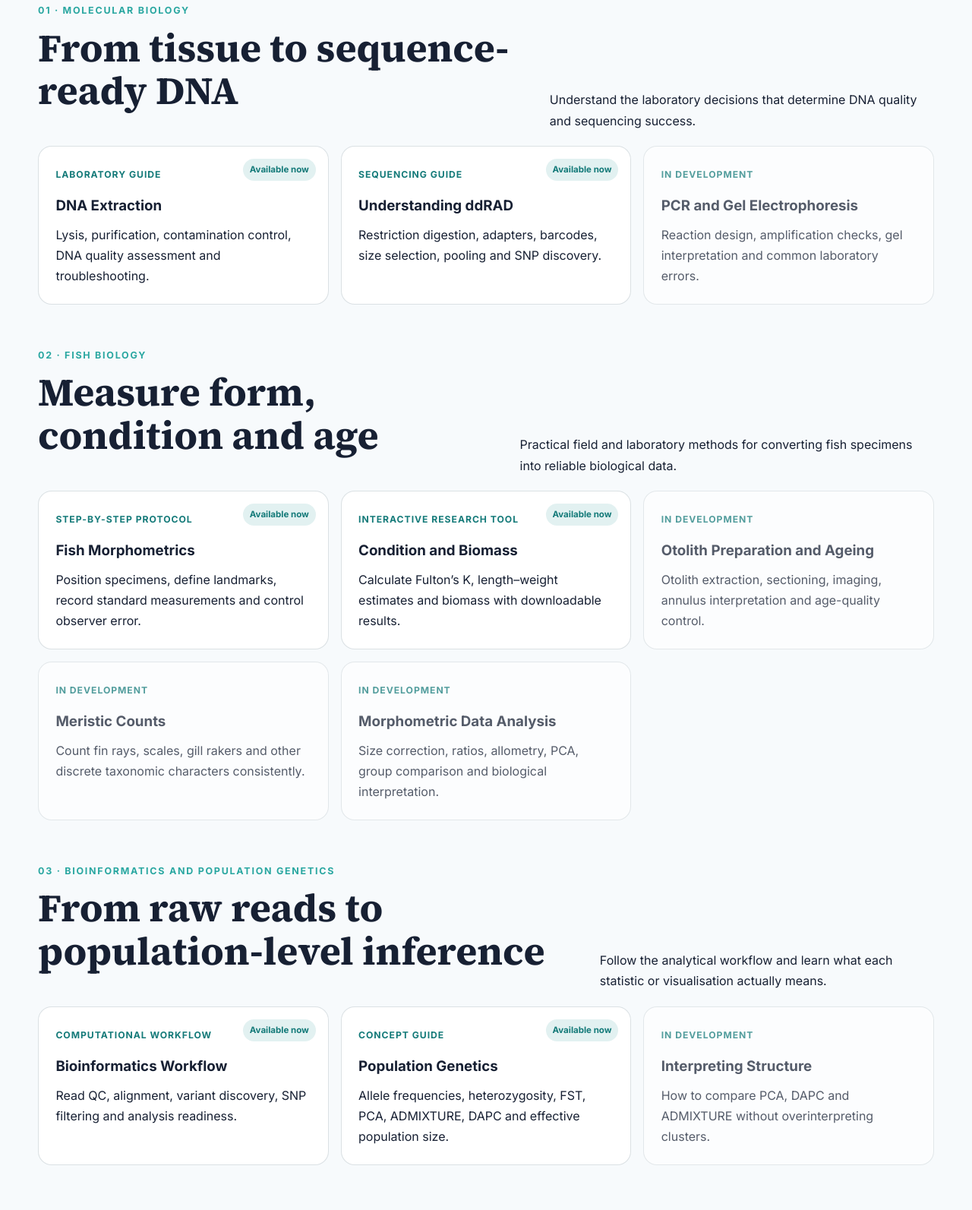
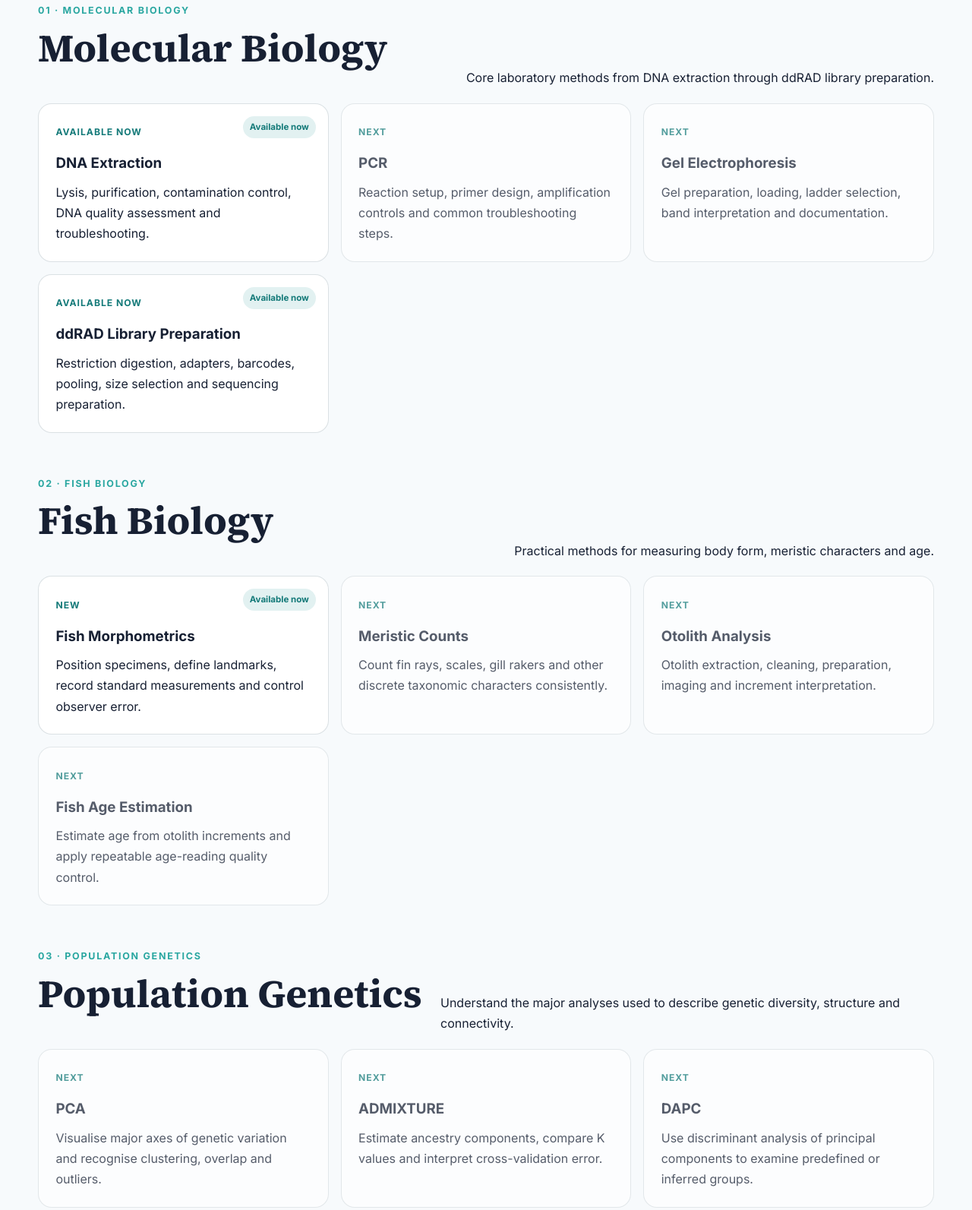
Before and after one commit to Behl2023/Behl2023.github.io, a plain HTML site: page learn.html in a window 1280 px wide. Shown: the part 1119-2712 px from the top of the page at 76% size. Drawn offline with Linux system fonts and the light colour scheme.

Commit message:
Add files via upload

```diff
--- a/learn.html
+++ b/learn.html
@@ -48,49 +48,55 @@
         </div>
 
         <div class="hub-section">
-          <div class="hub-heading"><div><p class="eyebrow">01 · Molecular Biology</p><h2>From tissue to sequence-ready DNA</h2></div><p>Understand the laboratory decisions that determine DNA quality and sequencing success.</p></div>
+          <div class="hub-heading"><div><p class="eyebrow">01 · Molecular Biology</p><h2>Molecular Biology</h2></div><p>Core laboratory methods from DNA extraction through ddRAD library preparation.</p></div>
           <div class="hub-grid">
-            <a class="hub-card live" href="dna-extraction.html"><span class="tag">Laboratory guide</span><h3>DNA Extraction</h3><p>Lysis, purification, contamination control, DNA quality assessment and troubleshooting.</p></a>
-            <a class="hub-card live" href="ddrad.html"><span class="tag">Sequencing guide</span><h3>Understanding ddRAD</h3><p>Restriction digestion, adapters, barcodes, size selection, pooling and SNP discovery.</p></a>
-            <article class="hub-card soon"><span class="tag">In development</span><h3>PCR and Gel Electrophoresis</h3><p>Reaction design, amplification checks, gel interpretation and common laboratory errors.</p></article>
+            <a class="hub-card live" href="dna-extraction.html"><span class="tag">Available now</span><h3>DNA Extraction</h3><p>Lysis, purification, contamination control, DNA quality assessment and troubleshooting.</p></a>
+            <article class="hub-card soon"><span class="tag">Next</span><h3>PCR</h3><p>Reaction setup, primer design, amplification controls and common troubleshooting steps.</p></article>
+            <article class="hub-card soon"><span class="tag">Next</span><h3>Gel Electrophoresis</h3><p>Gel preparation, loading, ladder selection, band interpretation and documentation.</p></article>
+            <a class="hub-card live" href="ddrad.html"><span class="tag">Available now</span><h3>ddRAD Library Preparation</h3><p>Restriction digestion, adapters, barcodes, pooling, size selection and sequencing preparation.</p></a>
           </div>
         </div>
 
         <div class="hub-section">
-          <div class="hub-heading"><div><p class="eyebrow">02 · Fish Biology</p><h2>Measure form, condition and age</h2></div><p>Practical field and laboratory methods for converting fish specimens into reliable biological data.</p></div>
+          <div class="hub-heading"><div><p class="eyebrow">02 · Fish Biology</p><h2>Fish Biology</h2></div><p>Practical methods for measuring body form, meristic characters and age.</p></div>
           <div class="hub-grid">
-            <a class="hub-card live" href="fish-morphometrics.html"><span class="tag">Step-by-step protocol</span><h3>Fish Morphometrics</h3><p>Position specimens, define landmarks, record standard measurements and control observer error.</p></a>
-            <a class="hub-card live" href="fish-calculator.html"><span class="tag">Interactive research tool</span><h3>Condition and Biomass</h3><p>Calculate Fulton’s K, length–weight estimates and biomass with downloadable results.</p></a>
-            <article class="hub-card soon"><span class="tag">In development</span><h3>Otolith Preparation and Ageing</h3><p>Otolith extraction, sectioning, imaging, annulus interpretation and age-quality control.</p></article>
-            <article class="hub-card soon"><span class="tag">In development</span><h3>Meristic Counts</h3><p>Count fin rays, scales, gill rakers and other discrete taxonomic characters consistently.</p></article>
-            <article class="hub-card soon"><span class="tag">In development</span><h3>Morphometric Data Analysis</h3><p>Size correction, ratios, allometry, PCA, group comparison and biological interpretation.</p></article>
+            <a class="hub-card live" href="fish-morphometrics.html"><span class="tag">New</span><h3>Fish Morphometrics</h3><p>Position specimens, define landmarks, record standard measurements and control observer error.</p></a>
+            <article class="hub-card soon"><span class="tag">Next</span><h3>Meristic Counts</h3><p>Count fin rays, scales, gill rakers and other discrete taxonomic characters consistently.</p></article>
+            <article class="hub-card soon"><span class="tag">Next</span><h3>Otolith Analysis</h3><p>Otolith extraction, cleaning, preparation, imaging and increment interpretation.</p></article>
+            <article class="hub-card soon"><span class="tag">Next</span><h3>Fish Age Estimation</h3><p>Estimate age from otolith increments and apply repeatable age-reading quality control.</p></article>
           </div>
         </div>
 
         <div class="hub-section">
-          <div class="hub-heading"><div><p class="eyebrow">03 · Bioinformatics and Population Genetics</p><h2>From raw reads to population-level inference</h2></div><p>Follow the analytical workflow and learn what each statistic or visualisation actually means.</p></div>
+          <div class="hub-heading"><div><p class="eyebrow">03 · Population Genetics</p><h2>Population Genetics</h2></div><p>Understand the major analyses used to describe genetic diversity, structure and connectivity.</p></div>
           <div class="hub-grid">
-            <a class="hub-card live" href="bioinformatics.html"><span class="tag">Computational workflow</span><h3>Bioinformatics Workflow</h3><p>Read QC, alignment, variant discovery, SNP filtering and analysis readiness.</p></a>
-            <a class="hub-card live" href="population-genetics.html"><span class="tag">Concept guide</span><h3>Population Genetics</h3><p>Allele frequencies, heterozygosity, FST, PCA, ADMIXTURE, DAPC and effective population size.</p></a>
-            <article class="hub-card soon"><span class="tag">In development</span><h3>Interpreting Structure</h3><p>How to compare PCA, DAPC and ADMIXTURE without overinterpreting clusters.</p></article>
+            <article class="hub-card soon"><span class="tag">Next</span><h3>PCA</h3><p>Visualise major axes of genetic variation and recognise clustering, overlap and outliers.</p></article>
+            <article class="hub-card soon"><span class="tag">Next</span><h3>ADMIXTURE</h3><p>Estimate ancestry components, compare K values and interpret cross-validation error.</p></article>
+            <article class="hub-card soon"><span class="tag">Next</span><h3>DAPC</h3><p>Use discriminant analysis of principal components to examine predefined or inferred groups.</p></article>
+            <article class="hub-card soon"><span class="tag">Next</span><h3>FST</h3><p>Measure genetic differentiation among populations and interpret biological significance.</p></article>
+            <article class="hub-card soon"><span class="tag">Next</span><h3>Effective Population Size (Ne)</h3><p>Understand contemporary effective population size, assumptions and uncertainty.</p></article>
+            <article class="hub-card soon"><span class="tag">Next</span><h3>Hardy–Weinberg Equilibrium</h3><p>Test genotype expectations, identify deviations and understand common biological causes.</p></article>
           </div>
         </div>
 
         <div class="hub-section">
-          <div class="hub-heading"><div><p class="eyebrow">04 · Environmental Toxicology</p><h2>Measure contaminants and evaluate biological risk</h2></div><p>Methods and calculations for trace-element analysis in marine organisms and seafood-safety research.</p></div>
+          <div class="hub-heading"><div><p class="eyebrow">04 · Environmental Toxicology</p><h2>Environmental Toxicology</h2></div><p>Trace-element measurement, quality assurance and human-health risk interpretation.</p></div>
           <div class="hub-grid">
-            <article class="hub-card soon"><span class="tag">In development</span><h3>ICP-MS Workflow</h3><p>Sample preparation, digestion, calibration, blanks, certified reference materials and QA/QC.</p></article>
-            <article class="hub-card soon"><span class="tag">In development</span><h3>Heavy-Metal Calculations</h3><p>Concentration conversion, EDI, EWI, THQ, hazard index and risk interpretation.</p></article>
-            <article class="hub-card soon"><span class="tag">In development</span><h3>Seafood-Safety Context</h3><p>How to compare tissue concentrations with guidelines while communicating uncertainty correctly.</p></article>
+            <article class="hub-card soon"><span class="tag">Next</span><h3>ICP-MS</h3><p>Sample digestion, calibration, detection, interference control and instrument workflow.</p></article>
+            <article class="hub-card soon"><span class="tag">Next</span><h3>Heavy Metals</h3><p>Understand essential and toxic elements, tissue accumulation and environmental interpretation.</p></article>
+            <article class="hub-card soon"><span class="tag">Next</span><h3>QA/QC</h3><p>Blanks, duplicates, spike recovery, certified reference materials and detection limits.</p></article>
+            <article class="hub-card soon"><span class="tag">Next</span><h3>Risk Assessment</h3><p>Estimated intake, target hazard quotient, hazard index and seafood-safety interpretation.</p></article>
           </div>
         </div>
 
         <div class="hub-section">
-          <div class="hub-heading"><div><p class="eyebrow">05 · Research Tools</p><h2>Calculate, check and export</h2></div><p>Browser-based tools designed to support transparent and repeatable fisheries calculations.</p></div>
+          <div class="hub-heading"><div><p class="eyebrow">05 · Research Tools</p><h2>Research Tools</h2></div><p>Interactive browser-based calculators for common fisheries and population-genetic tasks.</p></div>
           <div class="hub-grid">
-            <a class="hub-card live" href="fish-calculator.html"><span class="tag">Available now</span><h3>Fish Condition and Biomass Calculator</h3><p>Fulton’s K, length–weight estimation, biomass summaries and branded downloads.</p></a>
-            <article class="hub-card soon"><span class="tag">Planned</span><h3>Morphometric Ratio Calculator</h3><p>Calculate proportional traits such as HL/TL, BD/SL and eye diameter/HL.</p></article>
-            <article class="hub-card soon"><span class="tag">Planned</span><h3>Heavy-Metal Risk Calculator</h3><p>Calculate dietary exposure and non-carcinogenic risk metrics from tissue concentrations.</p></article>
+            <a class="hub-card live" href="fish-calculator.html"><span class="tag">New</span><h3>Fish Calculator</h3><p>Access fish condition, length–weight and biomass calculations from one tool.</p></a>
+            <a class="hub-card live" href="fish-calculator.html#biomass"><span class="tag">Available now</span><h3>Biomass Calculator</h3><p>Paste individual weights and calculate sample size, mean, minimum, maximum and total biomass.</p></a>
+            <a class="hub-card live" href="fish-calculator.html#fulton"><span class="tag">Available now</span><h3>Fulton K Calculator</h3><p>Calculate Fulton’s body condition factor from fish length and body mass.</p></a>
+            <article class="hub-card soon"><span class="tag">Next</span><h3>Morphometric Ratio Calculator</h3><p>Calculate ratios such as HL/TL, BD/SL, ED/HL and other proportional measurements.</p></article>
+            <article class="hub-card soon"><span class="tag">Next</span><h3>Population Genetics Calculator</h3><p>Calculate allele frequencies, heterozygosity and Hardy–Weinberg expectations.</p></article>
           </div>
         </div>
       </div>
```
